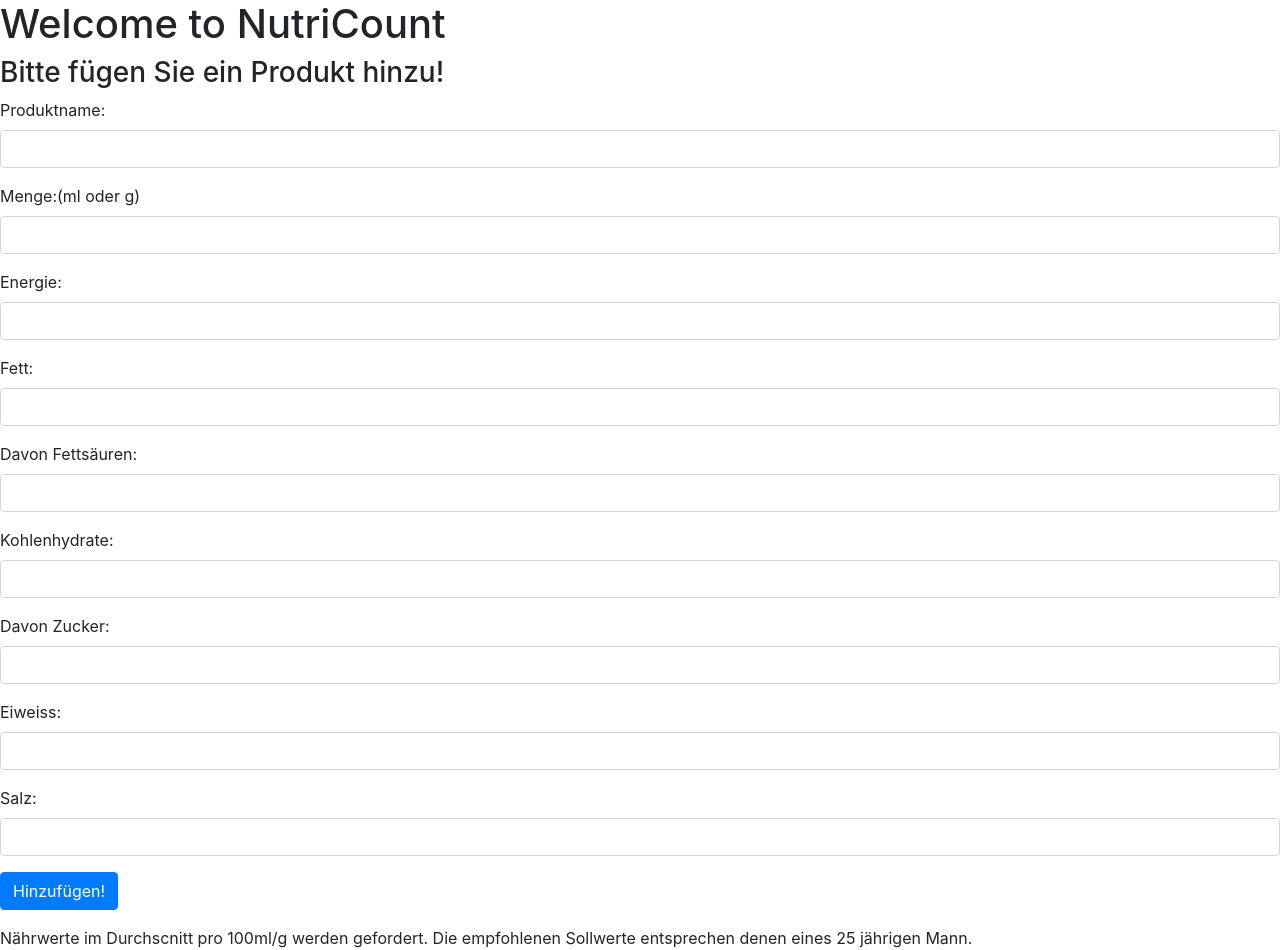
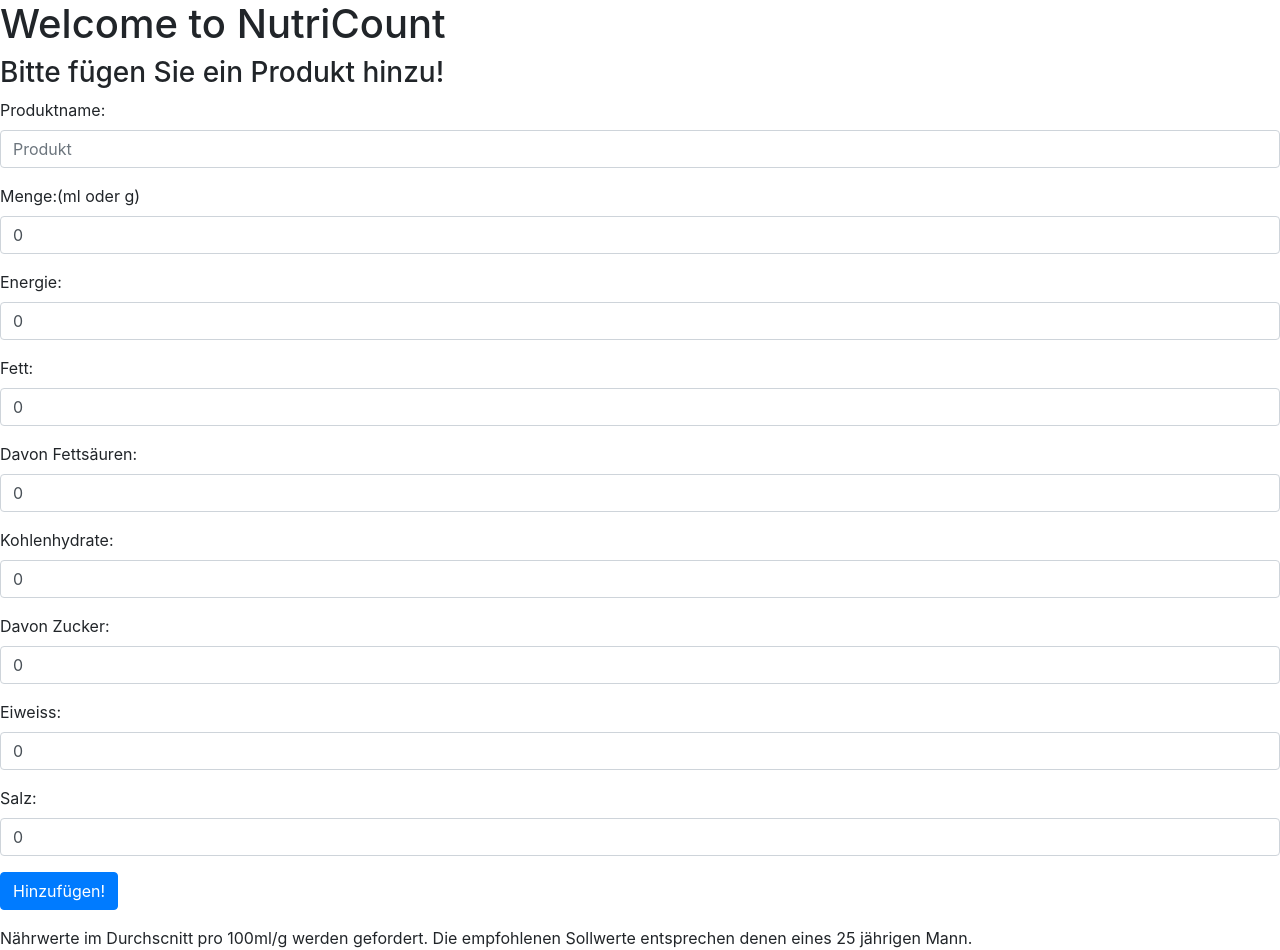
Before and after one commit to curlygeckosheep/pro_2, a Flask app: page /new in a window 1280 px wide. Shown: the part 56-1006 px from the top of the page. Run offline with Flask 2, Linux system fonts and the light colour scheme; some libraries are stand-ins or nearby versions.

Commit message:
Fixed major Buggs!!! :D

```diff
--- a/nutri_count/display.py
+++ b/nutri_count/display.py
@@ -35,4 +35,4 @@
     sugar: float = 0.0
     protein: float = 0.0
     salt: float = 0.0
-    is_energy_good: bool = True
+    is_energy_good: bool = False
--- a/nutri_count/main.py
+++ b/nutri_count/main.py
@@ -1,6 +1,7 @@
 from flask import Flask
 from flask import render_template
 from flask import request
+
 
 from nutri_count_database import new_entry, display, compare_value, empty_csv
 
@@ -36,8 +37,10 @@
 
 @app.route("/compare")
 def compare():
-    show = compare_value()
-    return render_template("compare.html", seitentitel="Vergleichen", show_compare=show)
+    compare_result = compare_value()
+    return render_template("compare.html", compare_result=compare_result)
+    # show = compare_value()
+    # return render_template("compare.html", seitentitel="Vergleichen", show_compare=show)
 
 
 
--- a/nutri_count/templates/nutri_form.html
+++ b/nutri_count/templates/nutri_form.html
@@ -8,40 +8,43 @@
 <form method="POST">
   <div class="mb-3">
     <label for="product_name" class="form-label">Produktname:</label>
-    <input type="text" class="form-control" id="product_name" name="product_name">
+    <input type="text" class="form-control if_valid" placeholder="Produkt" id="product_name" name="product_name" required>
+      <div class="valid-feedback">
+        Looks good!
+      </div>
   </div>
   <form method="POST">
   <div class="mb-3">
     <label for="amount" class="form-label">Menge:(ml oder g)</label>
-    <input type="number" class="form-control" id="amount" name="amount">
+    <input type="number" class="form-control" value="0" id="amount" name="amount">
   </div>
   <div class="mb-3">
     <label for="energy" class="form-label">Energie:</label>
-    <input type="float" class="form-control" id="energy" name="energy">
+    <input type="float" class="form-control" value="0"  id="energy" name="energy">
   </div>
   <div class="mb-3">
     <label for="fat" class="form-label">Fett:</label>
-    <input type="float" class="form-control" id="fat" name="fat">
+    <input type="float" class="form-control" value="0" id="fat" name="fat">
   </div>
   <div class="mb-3">
     <label for="fat_acids" class="form-label">Davon Fettsäuren:</label>
-    <input type="float" class="form-control" id="fat_acids" name="fat_acids">
+    <input type="float" class="form-control" value="0" id="fat_acids" name="fat_acids">
   </div>
  <div class="mb-3">
     <label for="carbs" class="form-label">Kohlenhydrate:</label>
-    <input type="float" class="form-control" id="carbs" name="carbs">
+    <input type="float" class="form-control" value="0" id="carbs" name="carbs">
   </div>
  <div class="mb-3">
     <label for="sugar" class="form-label">Davon Zucker:</label>
-    <input type="float" class="form-control" id="sugar" name="sugar">
+    <input type="float" class="form-control" value="0" id="sugar" name="sugar">
   </div>
  <div class="mb-3">
     <label for="protein" class="form-label">Eiweiss:</label>
-    <input type="float" class="form-control" id="protein" name="protein">
+    <input type="float" class="form-control" value="0" id="protein" name="protein">
   </div>
  <div class="mb-3">
     <label for="salt" class="form-label">Salz:</label>
-    <input type="float" class="form-control" id="salt" name="salt">
+    <input type="float" class="form-control" value="0" id="salt" name="salt">
   </div>
   <button type="submit" class="btn btn-primary">Hinzufügen!</button>
 </form>
```
Also changed, not shown: nutri_count/nutri_count_database.py (+4 -4 lines), nutri_count/templates/compare.html (+3 -6 lines), nutri_count/templates/index.html (+16 -12 lines).
